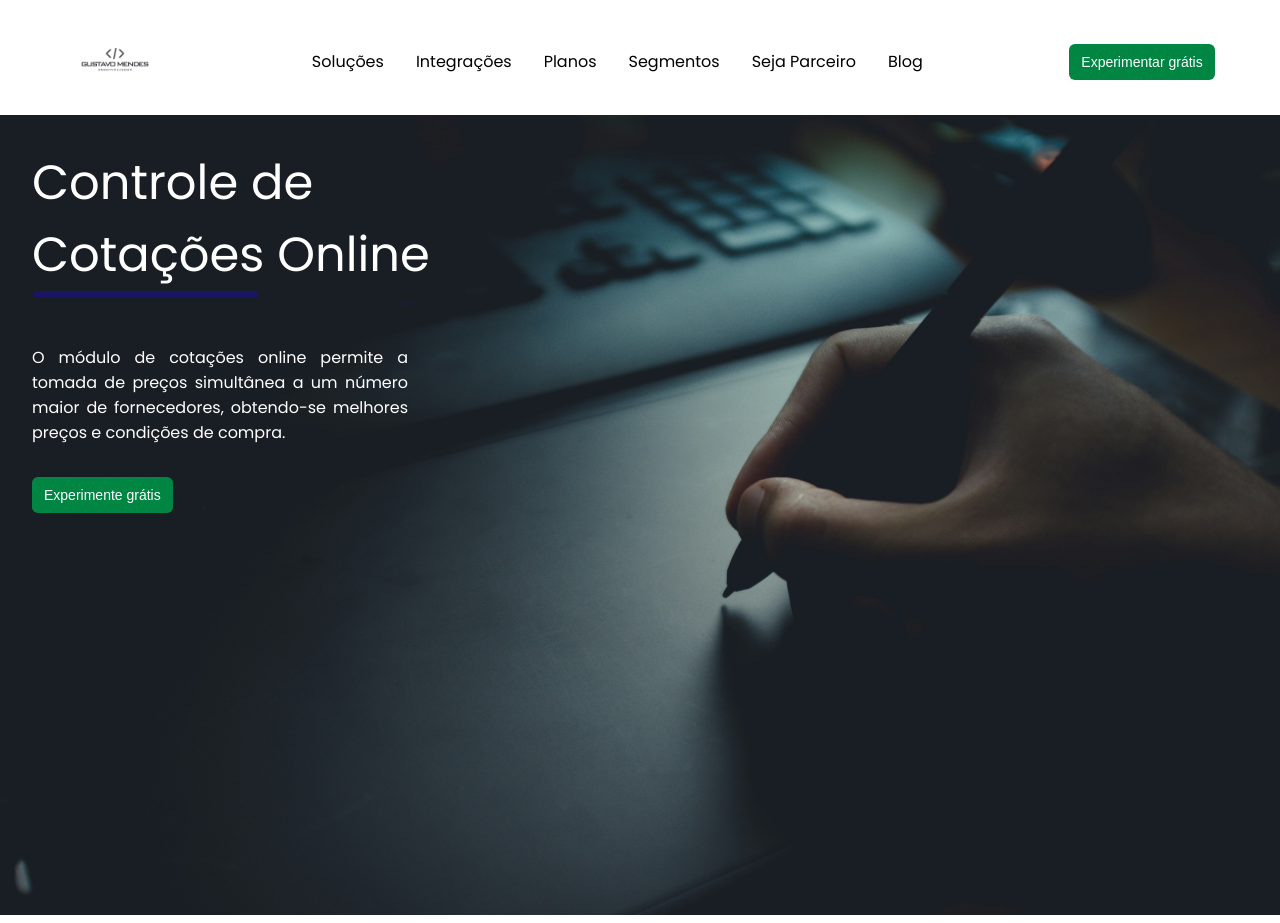
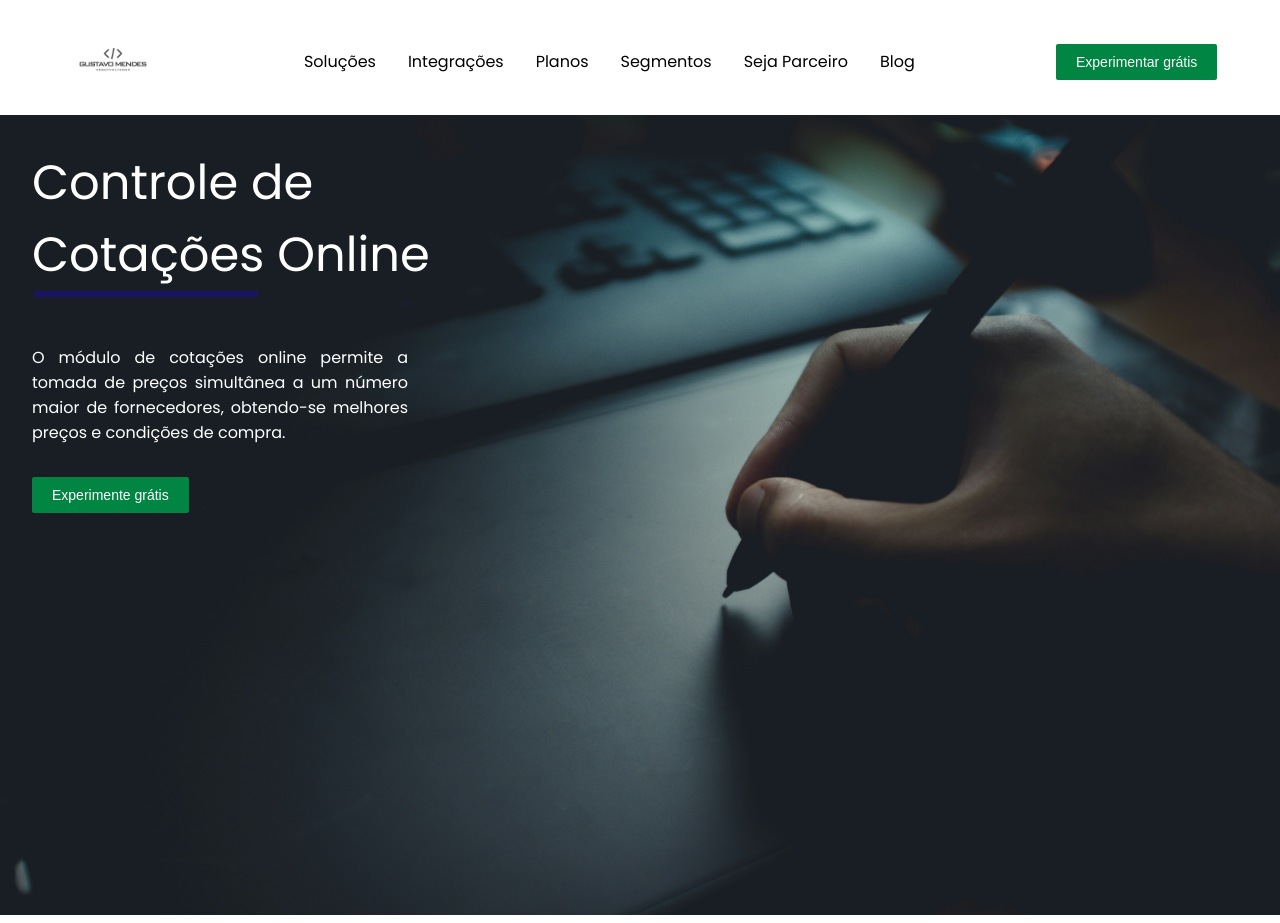
Before and after one commit to GustavoRMendes/sistema-de-cotacao, a Next.js app: page / in a window 1280 px wide. Built offline with nearby package versions, Linux system fonts and the light colour scheme.

Commit message:
soluções css

```diff
--- a/src/app/globals.css
+++ b/src/app/globals.css
@@ -47,13 +47,14 @@ body {
 }
 
 .contato {
-  padding: 10px 12px;
+  padding: 10px 20px;
   cursor: pointer;
   background-color: #008543;
   color: white;
   border: none;
-  border-radius: 6px;
+  border-radius: 2px;
   font-size: 14px;
+  font-family: Arial, Helvetica, sans-serif;
 }
 .main {
   background: url("../../public/cotacao2.jpg") no-repeat;
@@ -72,6 +73,7 @@ body {
   margin: auto;
   text-align: center;
   margin: 1rem 0;
+  box-shadow: 1px 0px 1px 0px rgba(0, 0, 0, 0.163);
 }
 
 .login {
--- a/src/components/form-seg.tsx
+++ b/src/components/form-seg.tsx
@@ -12,7 +12,7 @@ export default function FormPage () {
         <input type="text" placeholder='Telefone' /> <br/>
         <input type="text" placeholder='E-mail' /> <br/>
         <input type="text" placeholder='Sua melhor senha' /><br/> <br/>
-        <button className='contato'>Comece Agora</button>
+        <button className='contato'>COMECE AGORA</button>
       </form>
       <p className='login'>Já tem uma conta? <Link href='/'>Acessar o sistema</Link></p>
     </>
```
